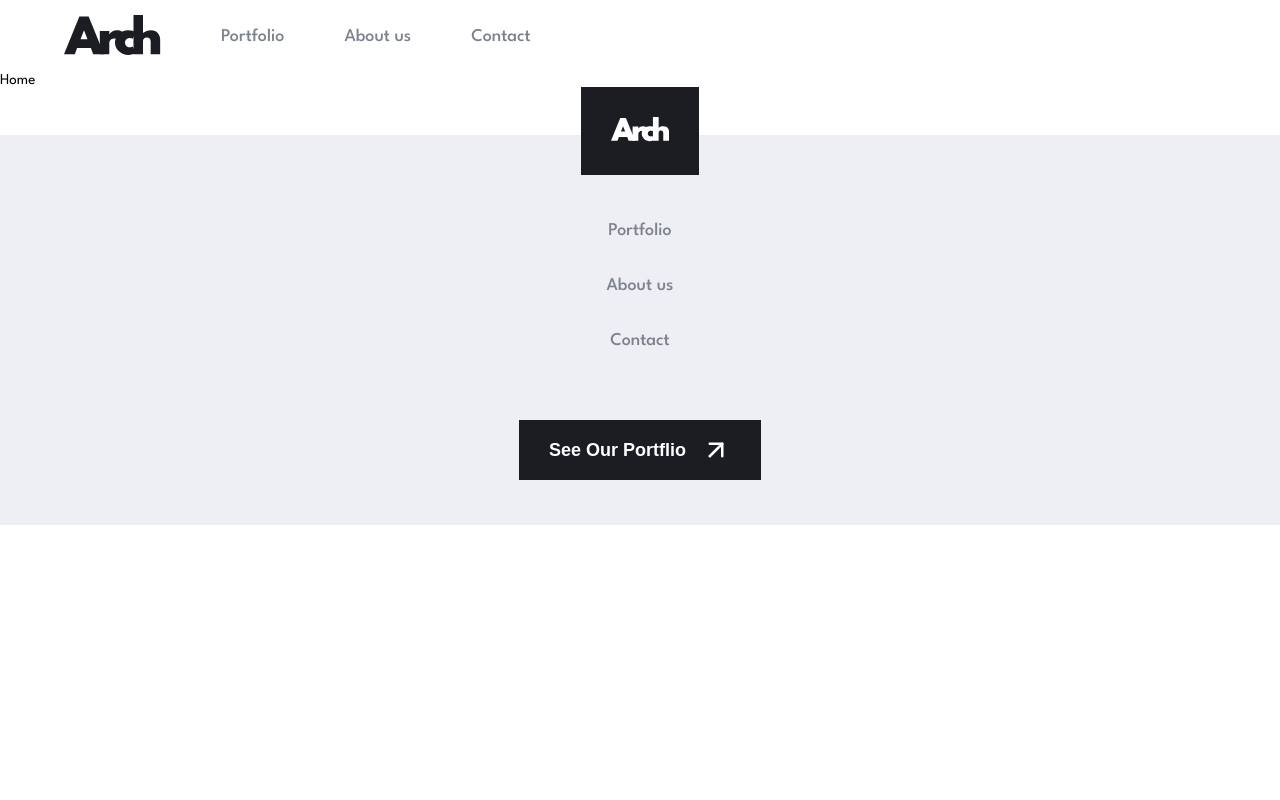
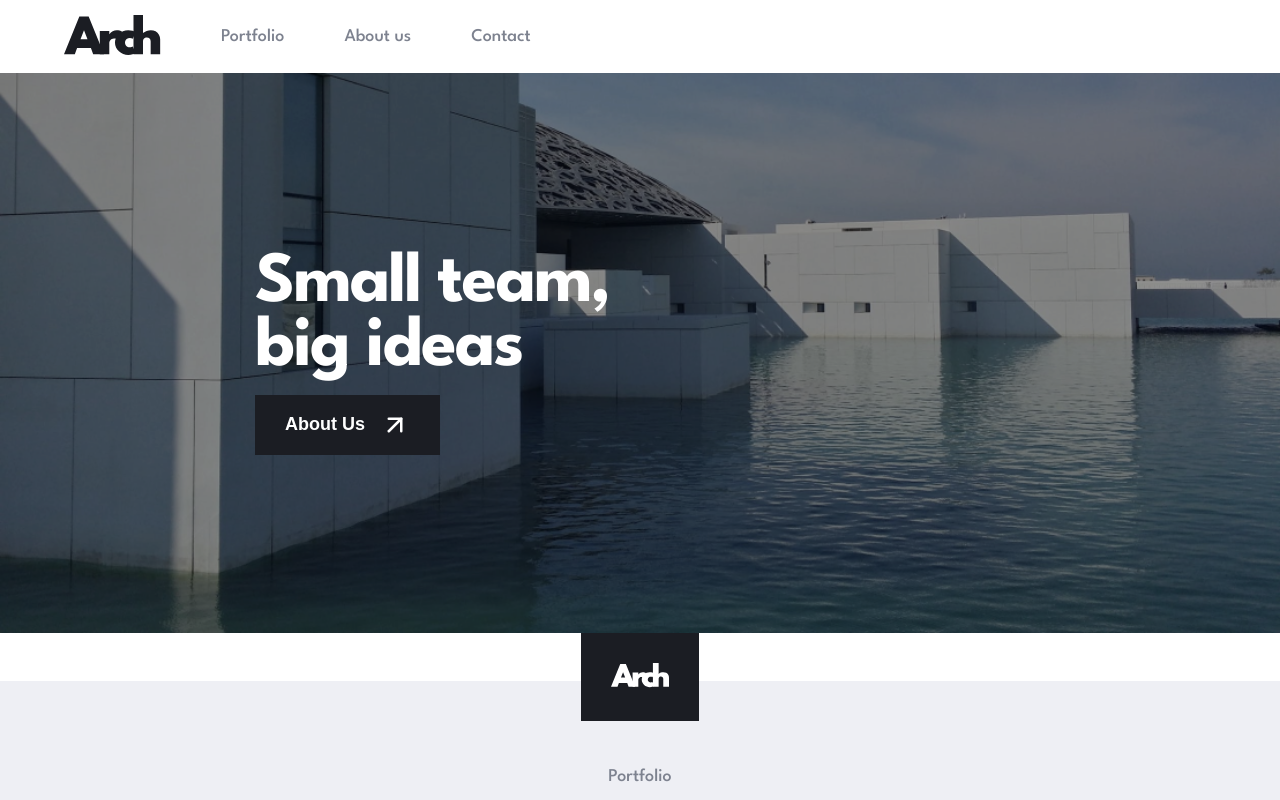
Before and after one commit to Theo-flux/arch, a Next.js app: page / in a window 1280 px wide. Shown: the top 800 px of the page. Built offline with nearby package versions, Linux system fonts and the light colour scheme.

Commit message:
feat: about us section

```diff
--- /dev/null
+++ b/src/components/home/about/About.tsx
@@ -0,0 +1,24 @@
+'use client';
+import React from 'react';
+import { ButtonIcon, Section } from '@/shared';
+import { AboutTag, Figure, Img, Overlay, InfoBox, InfoText } from './about.css';
+
+function About() {
+  return (
+    <Section>
+      <AboutTag>
+        <Figure>
+          <Img src={'/images/about_us.png'} alt="about image" />
+        </Figure>
+        <Overlay>
+          <InfoBox>
+            <InfoText>Small team, big ideas</InfoText>
+            <ButtonIcon text='About Us' />
+          </InfoBox>
+        </Overlay>
+      </AboutTag>
+    </Section>
+  );
+}
+
+export default About;
--- /dev/null
+++ b/src/components/home/about/about.css.ts
@@ -0,0 +1,60 @@
+import { HeadingM } from '@/shared';
+import { device } from '@/utils';
+import styled from 'styled-components';
+
+export const AboutTag = styled.div`
+  position: relative;
+  width: 100%;
+  max-width: 1440px;
+  margin: 0 auto;
+  height: 560px;
+`;
+
+export const Figure = styled.figure`
+  width: 100%;
+  height: 100%;
+`;
+
+export const Img = styled.img`
+  width: 100%;
+  height: 100%;
+  object-fit: cover;
+  object-position: bottom;
+`;
+
+export const Overlay = styled.div`
+  position: absolute;
+  top: 0px;
+  left: 0px;
+  width: 100%;
+  height: 100%;
+  background-color: #00000070;
+`;
+
+export const InfoBox = styled.div`
+  width: 100%;
+  height: 100%;
+  display: flex;
+  flex-direction: column;
+  justify-content: center;
+  align-items: flex-start;
+  padding: 0 2rem;
+
+  @media ${device.md} {
+    padding: 0 8rem;
+  }
+
+  @media ${device.lg} {
+    padding: 0 17rem;
+  }
+`;
+
+export const InfoText = styled(HeadingM)`
+  width: 300px;
+  color: #fff;
+  margin-bottom: 1rem;
+
+  @media ${device.md} {
+    width: 445px;
+  }
+`;
--- /dev/null
+++ b/src/components/home/index.ts
@@ -0,0 +1 @@
+export { default as About } from './about/About';
--- a/src/components/index.ts
+++ b/src/components/index.ts
@@ -1 +1,2 @@
 export * from './common';
+export * from './home';
--- a/src/containers/HomeContainer.tsx
+++ b/src/containers/HomeContainer.tsx
@@ -1,8 +1,13 @@
-import { HeadingL } from '@/shared';
+'use client';
 import React from 'react';
+import { About } from '@/components';
 
 function HomeContainer() {
-  return <div>Home</div>;
+  return (
+    <main>
+      <About />
+    </main>
+  );
 }
 
 export default HomeContainer;
--- a/src/shared/typography/index.ts
+++ b/src/shared/typography/index.ts
@@ -32,11 +32,17 @@ export const HeadingL = styled.h2`
 
 export const HeadingM = styled.h3`
   font-family: var(--font-league-spartans);
-  font-size: 72px;
+  font-size: 48px;
   font-style: normal;
   font-weight: 700;
-  line-height: 64px;
-  letter-spacing: -2px;
+  line-height: 52px; /* 108.333% */
+  letter-spacing: -1.714px;
+
+  @media ${device.md} {
+    font-size: 72px;
+    line-height: 64px;
+    letter-spacing: -2px;
+  }
 `;
 
 export const HeadingS = styled.h4`
```
Also changed, not shown: public/images/about_us.png (added).
